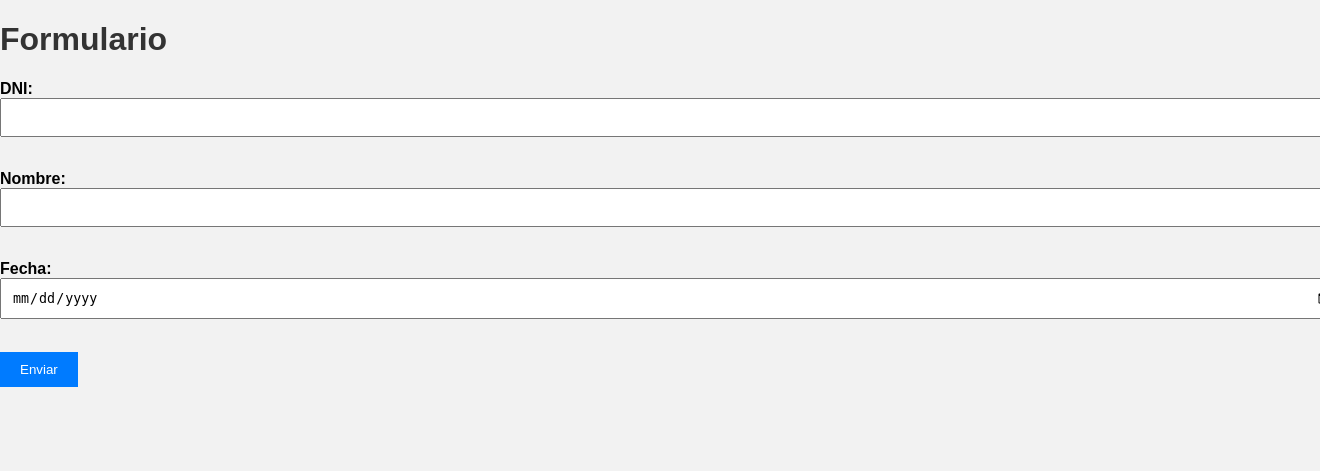
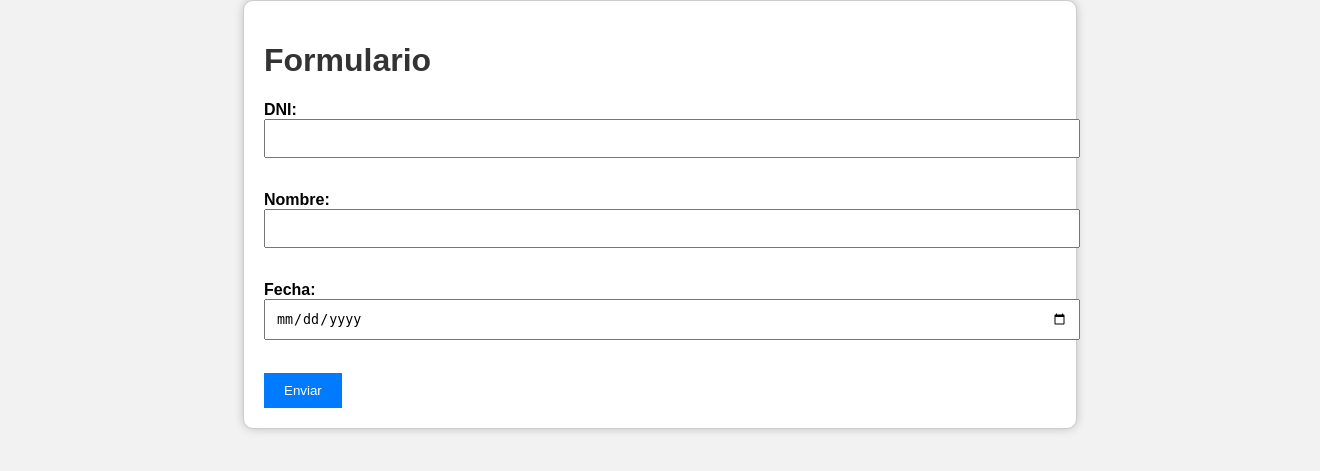
Before and after one commit to AlbertCambras/cmeapp_web, a PHP site: page /procesar/ in a window 1320 px wide; the page is wider, and only the part inside the window is pictured. Shown: the top 471 px of that part. Run offline with PHP 8.4, Linux system fonts and the light colour scheme.

Commit message:
fix styles

```diff
--- a/index.php
+++ b/index.php
@@ -4,17 +4,18 @@
 <head>
     <meta charset="UTF-8">
     <meta name="viewport" content="width=device-width, initial-scale=1.0">
-    <title>CMEAPP</title>
-    <link rel="stylesheet" type="text/css" href="styles.css"> <!-- Agrega esta línea -->
-
+    <title>Formulario</title>
+    <link rel="stylesheet" type="text/css" href="styles.css">
 </head>
 
 <body>
+    <!-- Contenedor del formulario -->
+    <div class="form-container">
         <?php
         session_start();
         if (isset($_SESSION["mensaje"])) {
             echo "<p>" . $_SESSION["mensaje"] . "</p>";
-            unset($_SESSION["mensaje"]); // Limpiar el mensaje para que no se muestre nuevamente
+            unset($_SESSION["mensaje"]);
         }
         ?>
 
@@ -31,6 +32,7 @@
 
             <input type="submit" value="Enviar">
         </form>
+    </div>
 </body>
 
 </html>
--- a/styles.css
+++ b/styles.css
@@ -33,3 +33,22 @@ input[type="submit"] {
 input[type="submit"]:hover {
     background-color: #0056b3;
 }
+
+.form-container {
+    width: 60%;
+    margin: 0 auto;
+    /* Centrar horizontalmente */
+    background-color: #fff;
+    padding: 20px;
+    border: 1px solid #ccc;
+    box-shadow: 0px 0px 10px rgba(0, 0, 0, 0.2);
+    border-radius: 10px;
+}
+
+
+/* Estilo para el formulario dentro del contenedor */
+
+form {
+    margin: 0;
+    padding: 0;
+}
```
Lines whose indentation alone changed are shown as unchanged.
